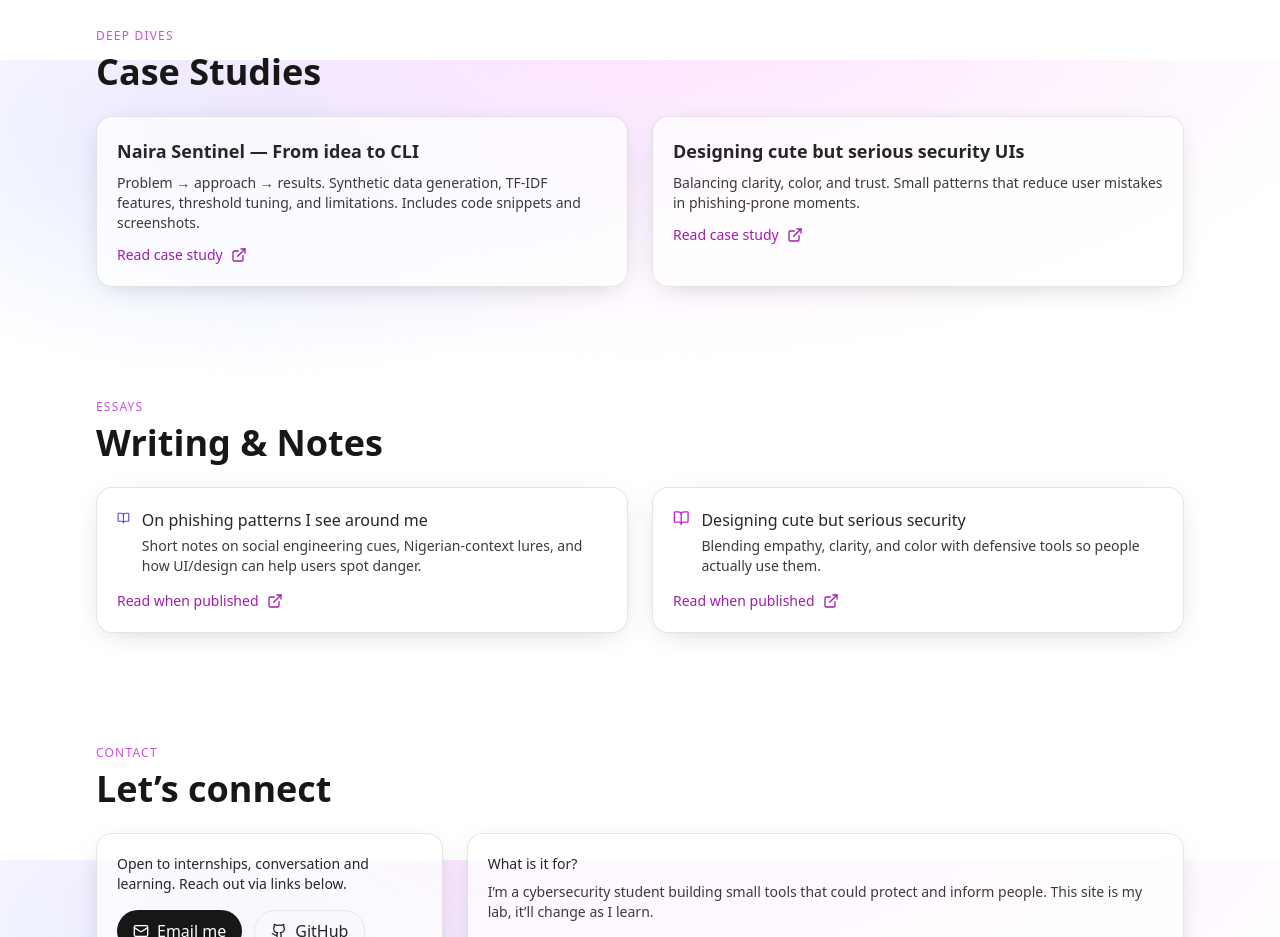
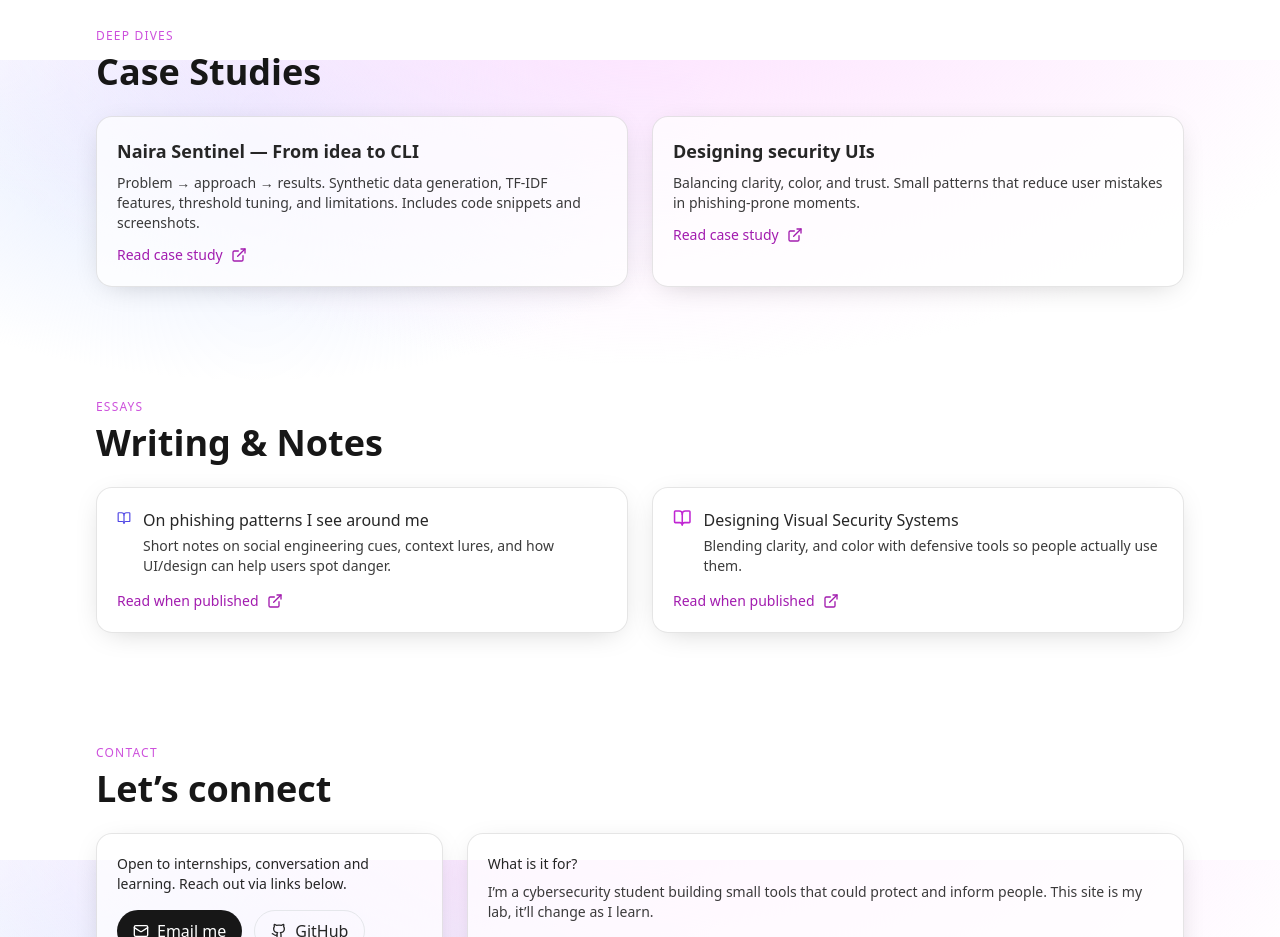
Before and after one commit to Jasmineamuchienwa/jasmine-portfolio, a Next.js app: page / in a window 1280 px wide. Shown: the part 1540-2477 px from the top of the page. Built offline with nearby package versions, Linux system fonts and the light colour scheme.

Commit message:
update: edited intro

```diff
--- a/app/page.tsx
+++ b/app/page.tsx
@@ -177,7 +177,7 @@ export default function Page() {
             </a>
           </Card>
           <Card>
-            <h3 className="text-lg font-semibold">Designing cute but serious security UIs</h3>
+            <h3 className="text-lg font-semibold">Designing security UIs</h3>
             <p className="mt-2 text-sm opacity-90">Balancing clarity, color, and trust. Small patterns that reduce user mistakes in phishing-prone moments.</p>
             <a href="#" className="mt-3 inline-flex items-center gap-2 text-sm text-fuchsia-700 dark:text-fuchsia-300 hover:underline">
               Read case study <ExternalLink className="h-4 w-4" />
@@ -194,7 +194,7 @@ export default function Page() {
               <BookOpen className="h-5 w-5 text-indigo-600" />
               <div>
                 <p className="font-medium">On phishing patterns I see around me</p>
-                <p className="text-sm opacity-90 mt-1">Short notes on social engineering cues, Nigerian-context lures, and how UI/design can help users spot danger.</p>
+                <p className="text-sm opacity-90 mt-1">Short notes on social engineering cues, context lures, and how UI/design can help users spot danger.</p>
               </div>
             </div>
             <div className="mt-3">
@@ -207,8 +207,8 @@ export default function Page() {
             <div className="flex items-start gap-3">
               <BookOpen className="h-5 w-5 text-fuchsia-600" />
               <div>
-                <p className="font-medium">Designing cute but serious security</p>
-                <p className="text-sm opacity-90 mt-1">Blending empathy, clarity, and color with defensive tools so people actually use them.</p>
+                <p className="font-medium">Designing Visual Security Systems</p>
+                <p className="text-sm opacity-90 mt-1">Blending clarity, and color with defensive tools so people actually use them.</p>
               </div>
             </div>
             <div className="mt-3">
```
